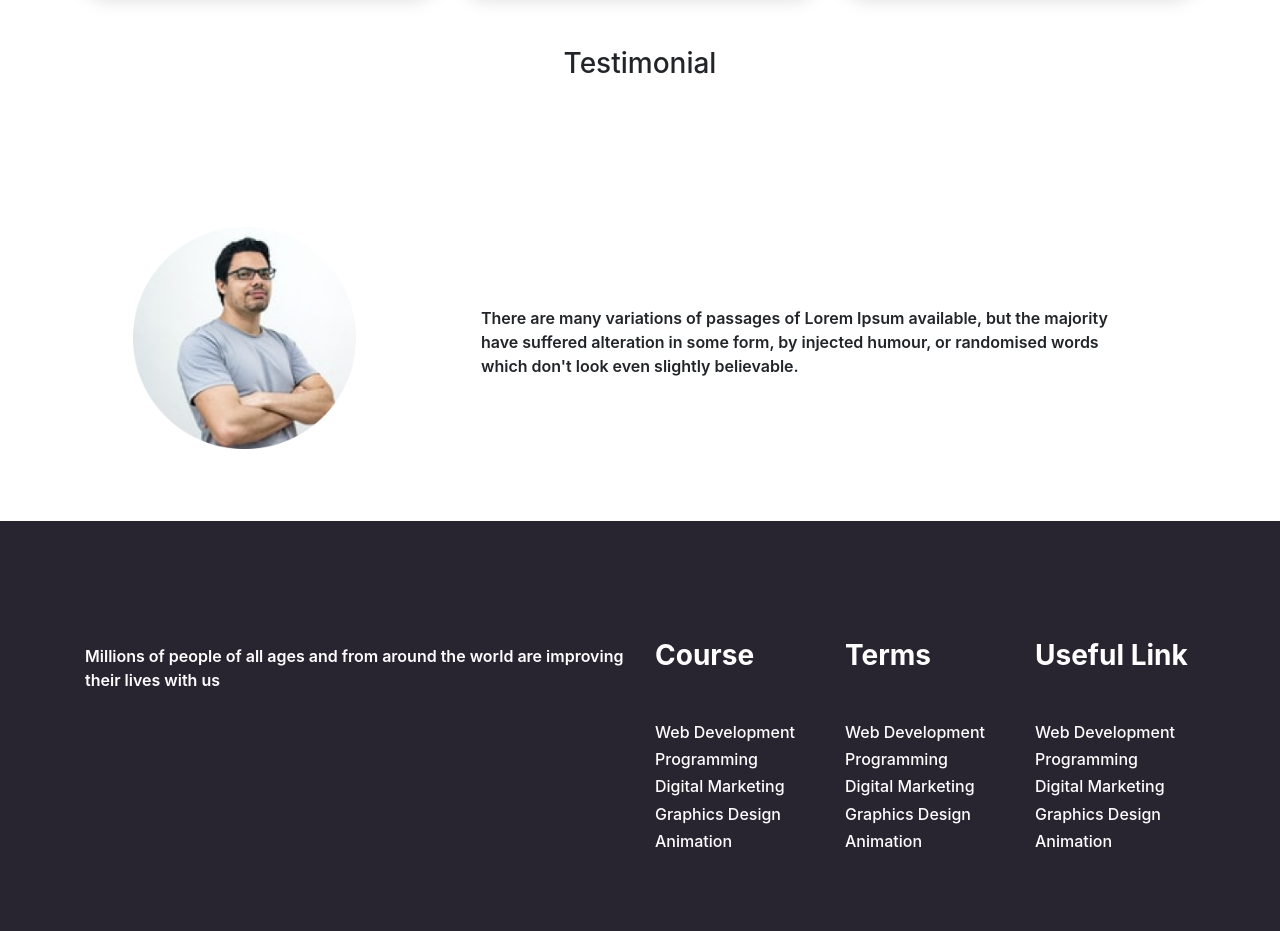
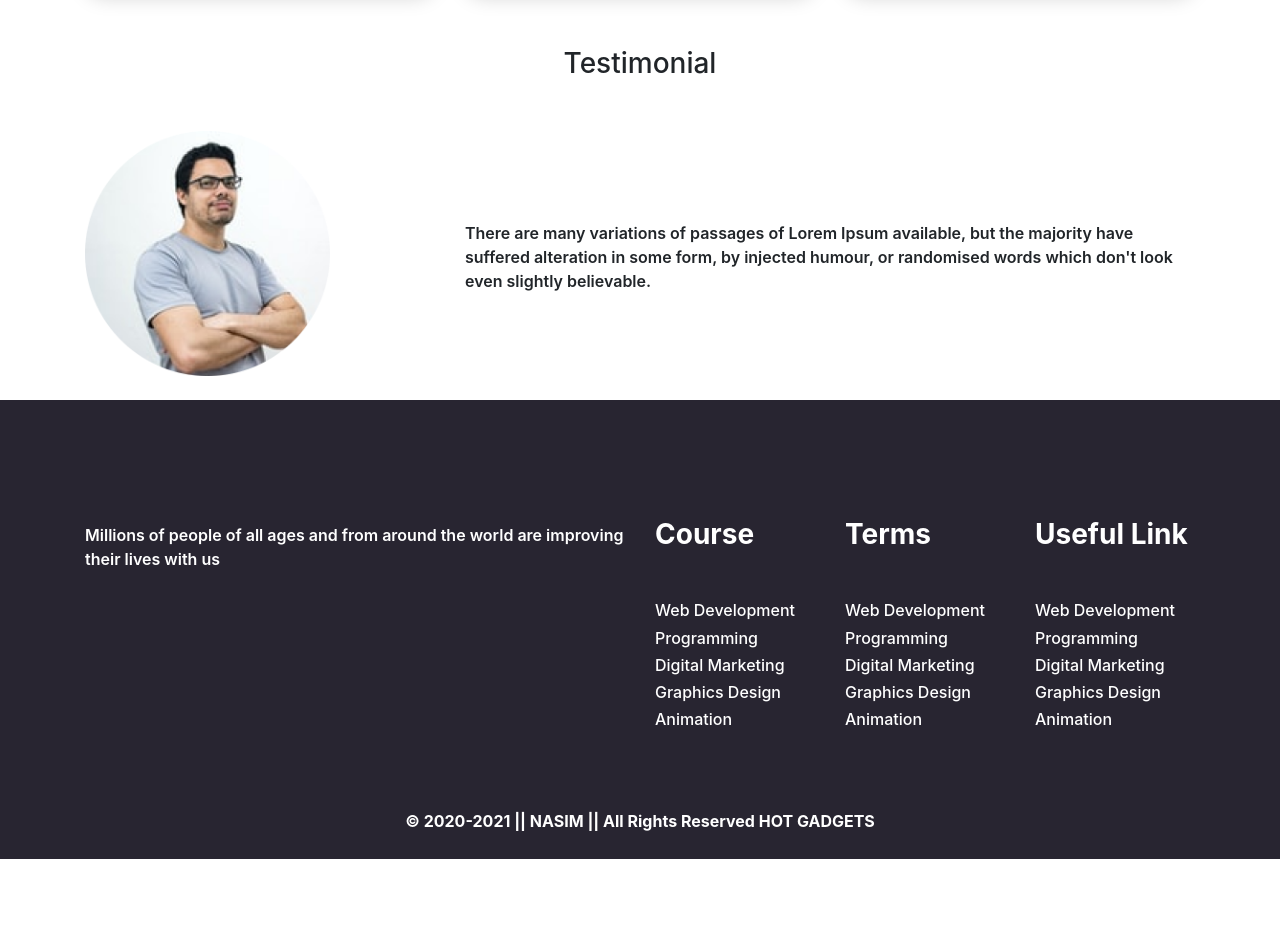
Before and after one commit to Ekaram-13/e-school, a plain HTML site: page indedx.html in a window 1280 px wide. Shown: the part 1480-2411 px from the top of the page. After the commit the page ends 2339 px from the top, so only its background shows below. Drawn offline with nearby package versions, Linux system fonts and the light colour scheme.

Commit message:
Second commit

```diff
--- a/indedx.html
+++ b/indedx.html
@@ -177,10 +177,9 @@
     </section>
 
     <section>
-        <div class="container">
+        <div class="container" id="Testimonial">
             <h3>Testimonial</h3>
-            <div class="container p-5" id="Testimonial">
-                <div class="row mt-5 d-flex align-items-center">
+                <div class="row d-flex align-items-center">
                     <div class="col-md-4 mb-4">
                         <img src="e-school-resources-master/Photos/Man.png" alt="">
                     </div>
```
